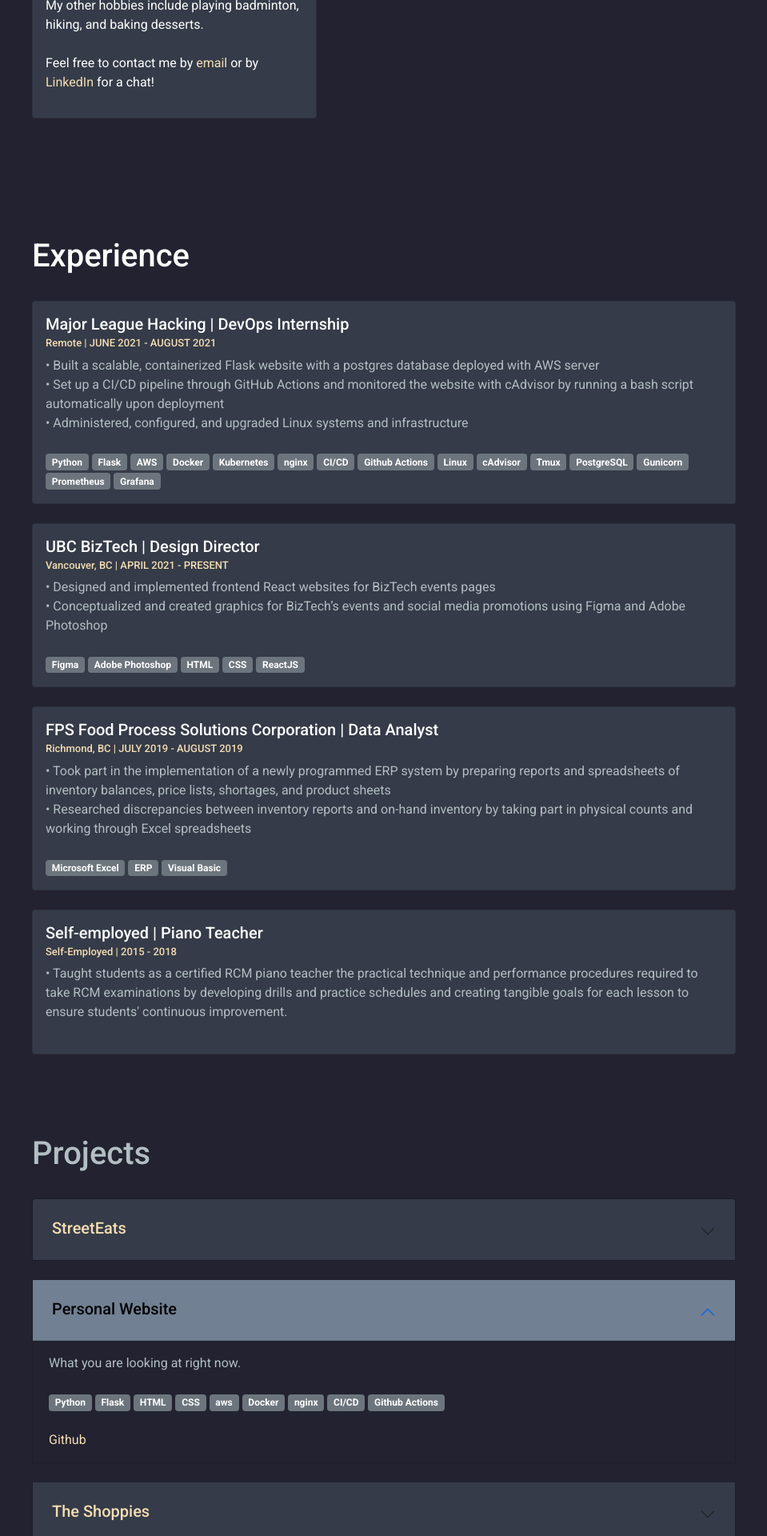
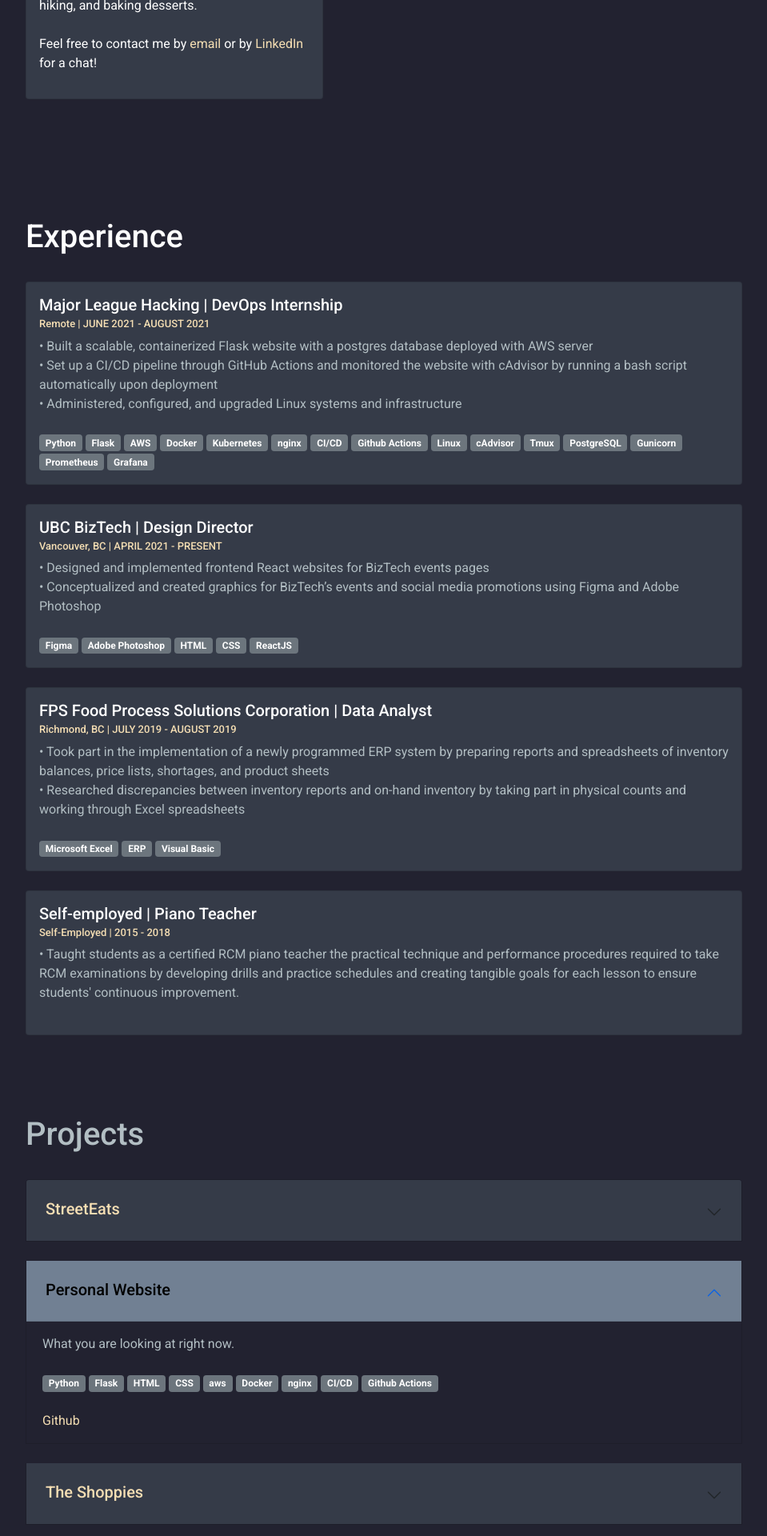
Before and after one commit to janellewong/MLH-Flask-Portfolio, a Flask app: page / in a window 1280 px wide. Shown: the part 1360-3280 px from the top of the page at 80% size, without its empty margins (160-1119 px from the left). Run offline with Flask 2, Linux system fonts and the light colour scheme; some libraries are stand-ins or nearby versions.

Commit message:
fix element padding

```diff
--- a/app/static/styles/main.css
+++ b/app/static/styles/main.css
@@ -169,9 +169,9 @@ img {
     position: center;
     z-index: 1;
     padding-top: 50px;
-    padding-right: 200px;
+    padding-right: 15vw;
     padding-bottom: 50px;
-    padding-left: 200px;
+    padding-left: 15vw;
 }
 
 #experience {
@@ -179,9 +179,9 @@ img {
     position: center;
     z-index: 1;
     padding-top: 50px;
-    padding-right: 200px;
+    padding-right: 15vw;
     padding-bottom: 50px;
-    padding-left: 200px;
+    padding-left: 15vw;
 }
 
 #projects {
@@ -189,9 +189,9 @@ img {
     position: center;
     z-index: 1;
     padding-top: 50px;
-    padding-right: 200px;
+    padding-right: 15vw;
     padding-bottom: 50px;
-    padding-left: 200px;
+    padding-left: 15vw;
 }
 
 #contact {
```
